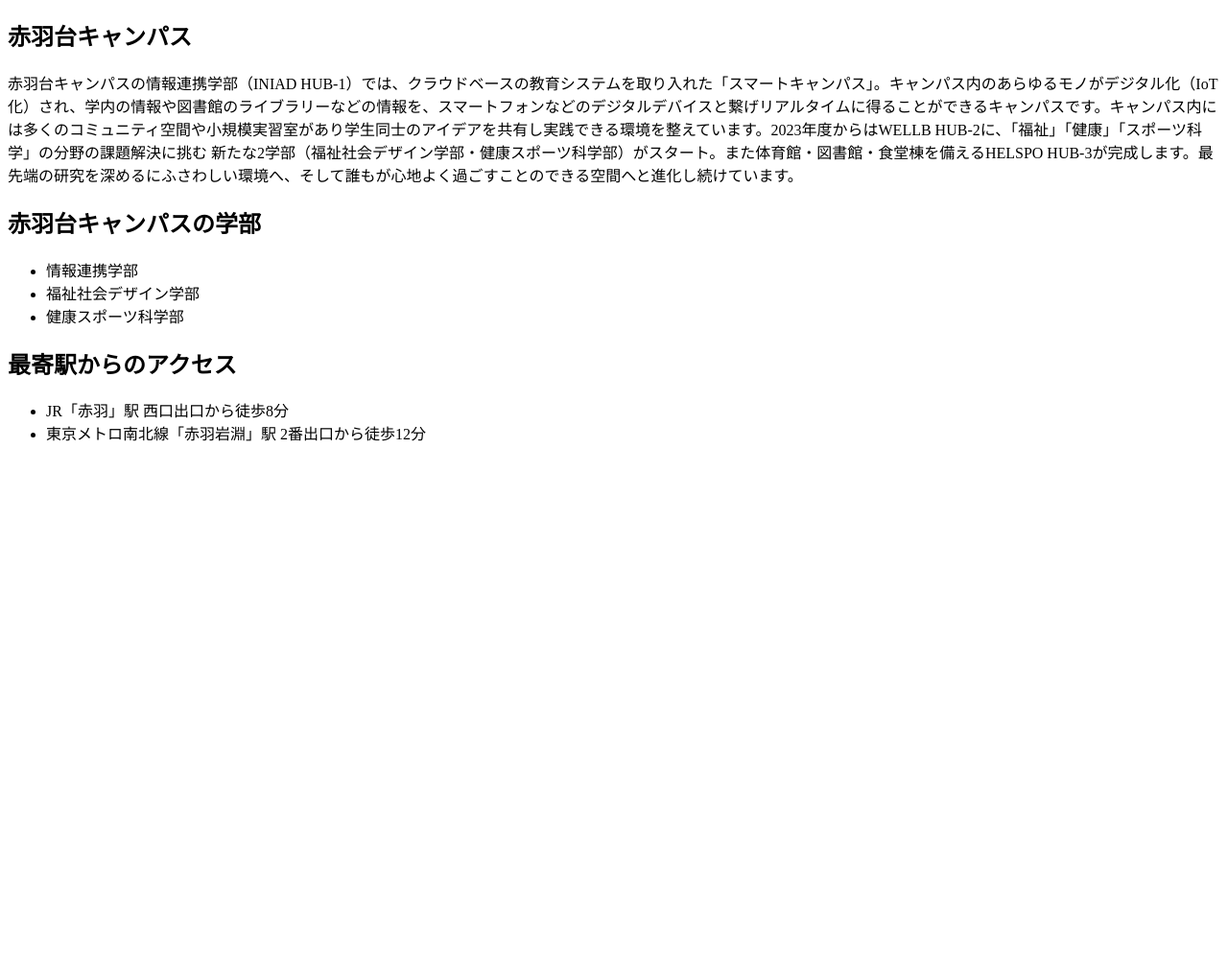
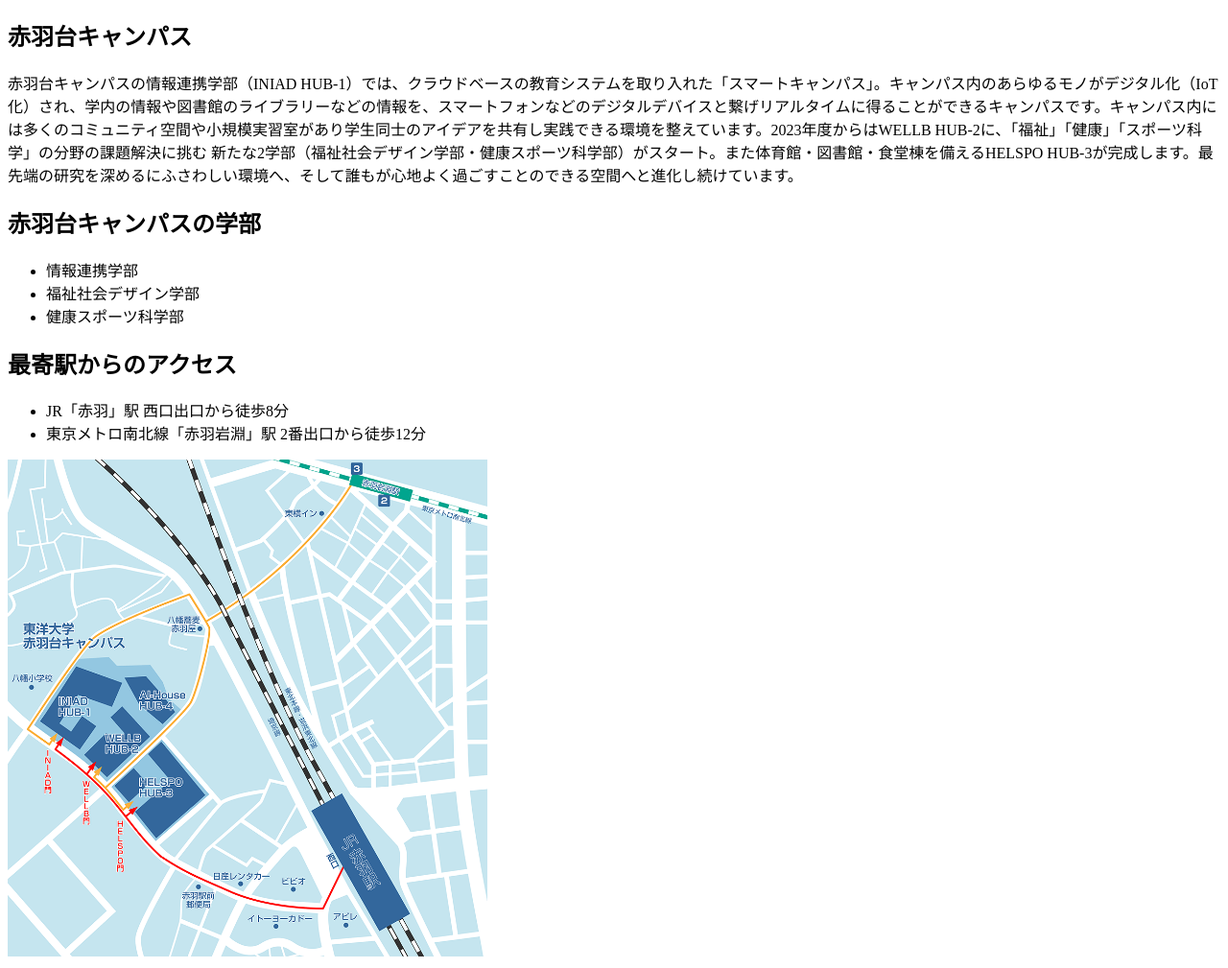
Before and after one commit to kim-iniad/git-remote-test-2026, a plain HTML site: page index.html in a window 1280 px wide. Shown: the part 70-1079 px from the top of the page at 96% size. Before the commit the page ends 800 px from the top, so only its background shows below. Drawn offline with Linux system fonts and the light colour scheme.

Commit message:
アクセスマップを追加

```diff
--- a/index.html
+++ b/index.html
@@ -25,5 +25,8 @@
         <li>JR「赤羽」駅 西口出口から徒歩8分</li>
         <li>東京メトロ南北線「赤羽岩淵」駅 2番出口から徒歩12分</li>
     </ul>
+
+    <img width="500px" src="./img/access_img.png">
+
 </body>
 </html>
```
Also changed, not shown: img/access_img.png (added).
